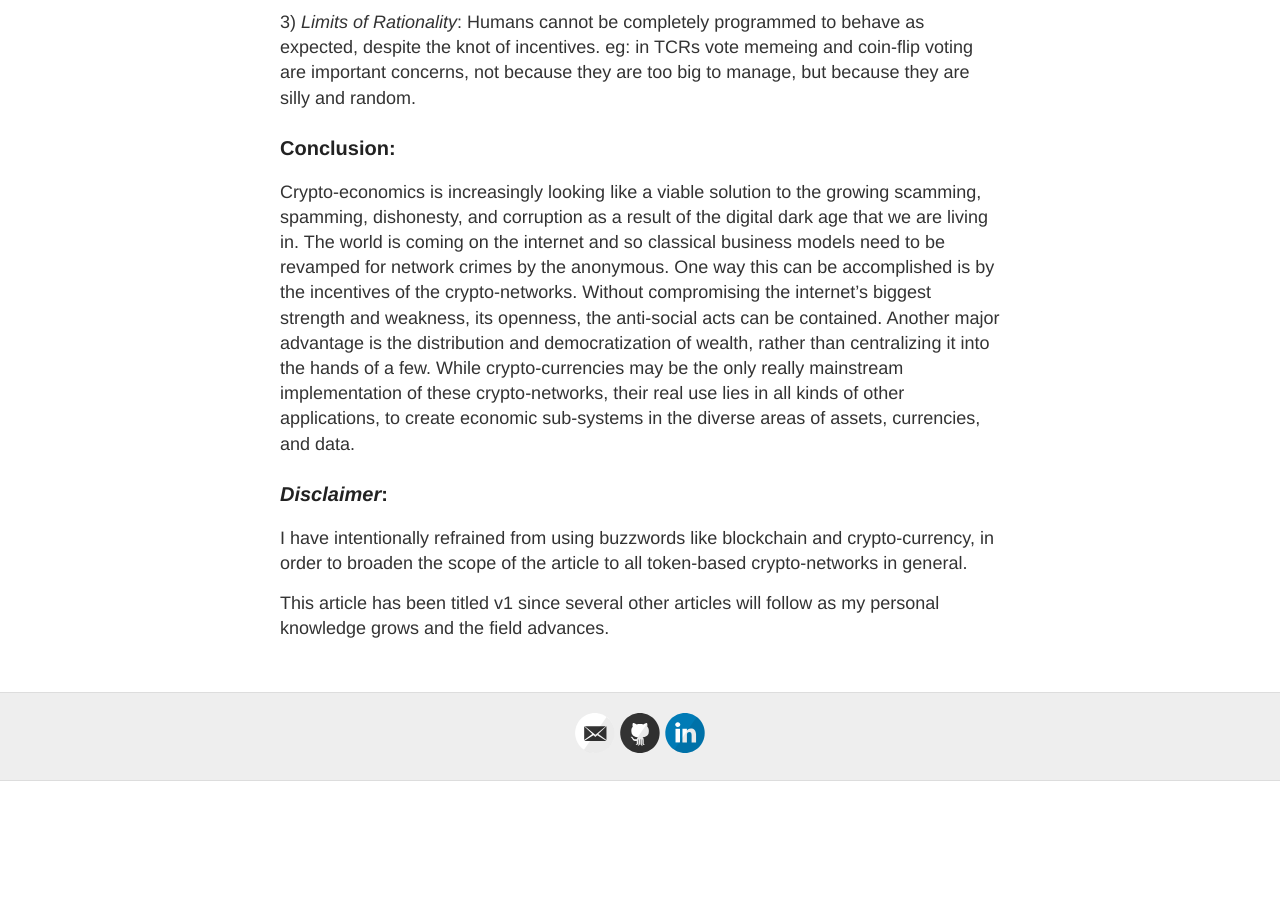
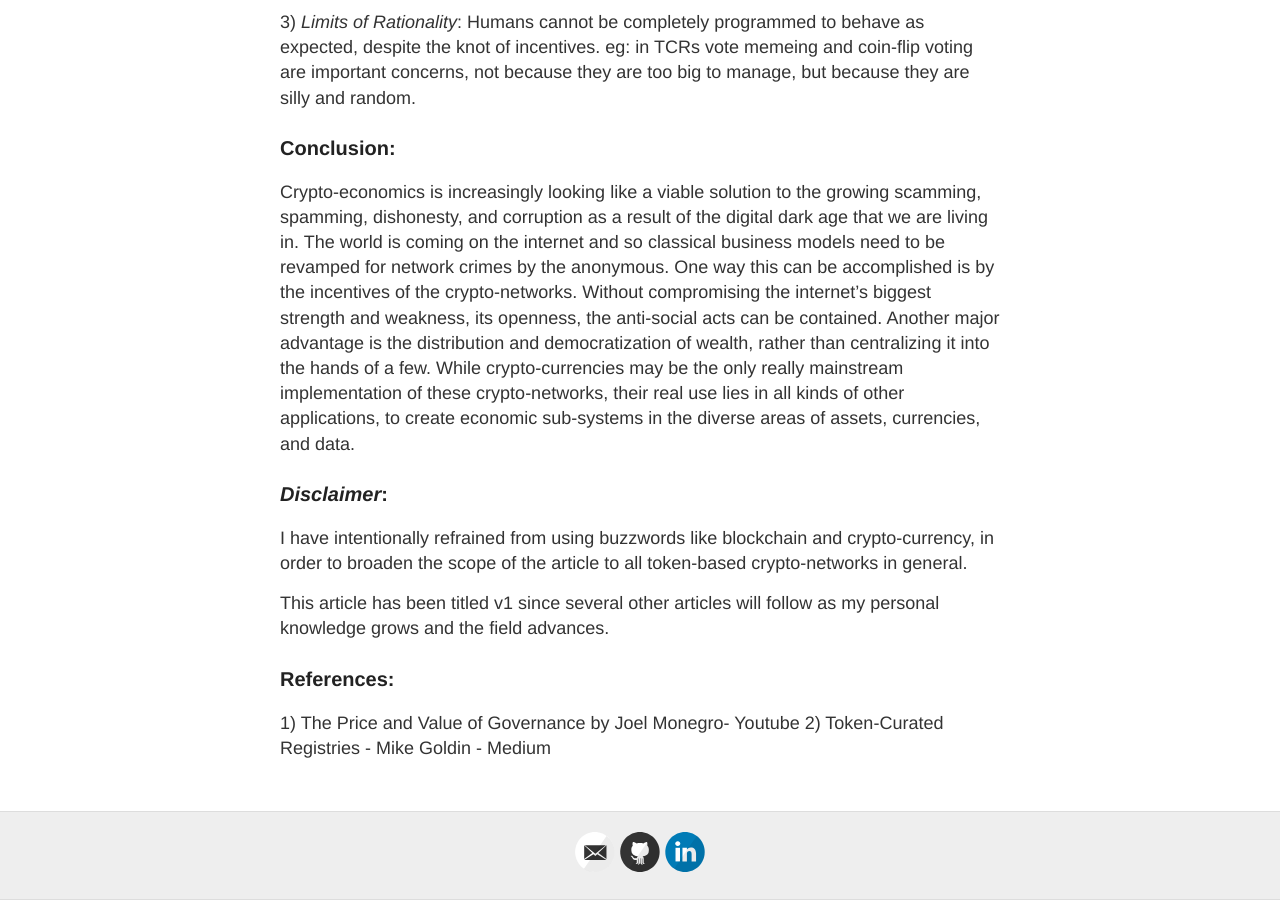
Before and after one commit to swapnilparekh/swapnilparekh.github.io, a Jekyll site: the page built from _posts/2018-6-17-Crypto-economics.md, in a window 1280 px wide and 900 px high, scrolled down 3745 px. Built offline with Jekyll 4.4.1, drawn with Linux system fonts in a browser that asks for light colours; comment, search, counter and statistics services are not loaded; before the commit the page ends 4526 px from its top, so only the background shows below that.

Commit message:
Update 2018-6-17-Crypto-economics.md

```diff
--- a/_posts/2018-6-17-Crypto-economics.md
+++ b/_posts/2018-6-17-Crypto-economics.md
@@ -118,3 +118,7 @@ Crypto-economics is increasingly looking like a viable solution to the growing s
 I have intentionally refrained from using buzzwords like blockchain and crypto-currency, in order to broaden the scope of the article to all token-based crypto-networks in general.
 
 This article has been titled v1 since several other articles will follow as my personal knowledge grows and the field advances.
+
+### References:
+1) The Price and Value of Governance by Joel Monegro- Youtube
+2) Token-Curated Registries - Mike Goldin - Medium
```
